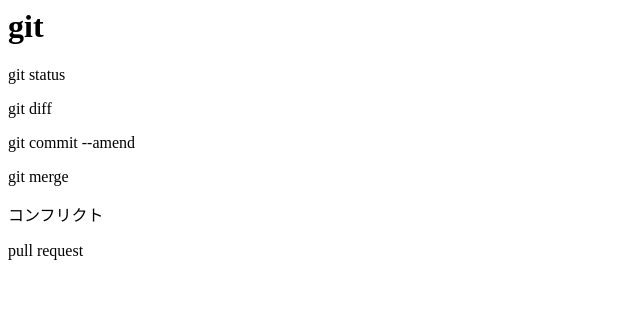
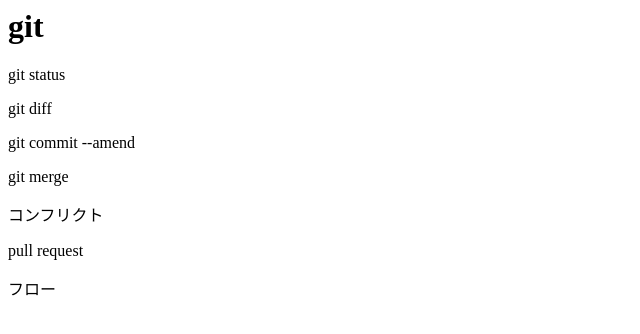
Before and after one commit to kawashimakouhei/git_tutorial, a plain HTML site: page index.html in a window 1280 px wide. Shown: the full height of the page, 0-640 px from the left. Drawn offline with Linux system fonts and the light colour scheme.

Commit message:
フロー追加

```diff
--- a/index.html
+++ b/index.html
@@ -5,3 +5,4 @@
 <p>git merge</p>
 <p>コンフリクト</p>
 <p>pull request</p>
+<p>フロー</p>
```
